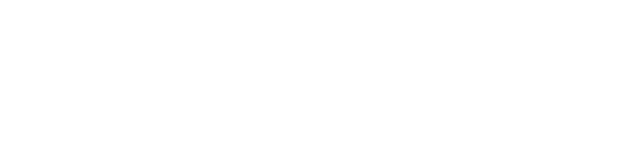
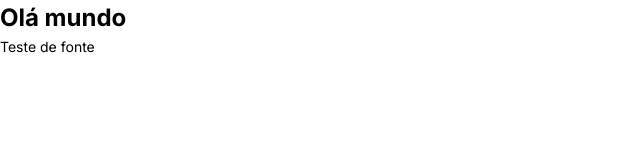
Before and after one commit to EricBrianb12/frontendmentor-projects, a plain HTML site: page perfil-links-sociais/index.html in a window 1280 px wide. Shown: the whole page, without its empty margins (0-640 px from the left). Drawn offline with Linux system fonts and the light colour scheme.

Commit message:
Criado os arquivos de estilização (mainPage.css) e (global.css) e feito a configuração do Root com as cores e as tipografias

```diff
--- a/perfil-links-sociais/index.html
+++ b/perfil-links-sociais/index.html
@@ -4,11 +4,16 @@
 <head>
   <meta charset="UTF-8">
   <meta name="viewport" content="width=device-width, initial-scale=1.0">
+  <link rel="preconnect" href="https://fonts.googleapis.com">
+  <link rel="preconnect" href="https://fonts.gstatic.com" crossorigin>
+  <link href="https://fonts.googleapis.com/css2?family=Inter:ital,opsz,wght@0,14..32,100..900;1,14..32,100..900&display=swap" rel="stylesheet">
   <title>Social links</title>
+  <link rel="stylesheet" href="styles/style.css">
 </head>
 
 <body>
-
+  <h1>Olá mundo</h1>
+  <p class="p_regular">Teste de fonte</p>
 </body>
 
 </html>
--- /dev/null
+++ b/perfil-links-sociais/styles/global.css
@@ -0,0 +1,33 @@
+* {
+  padding: 0;
+  margin: 0;
+  box-sizing: border-box;
+}
+
+:root {
+  /* colors */
+  --grey-900: #141414;
+  --grey-800: #1f1f1f;
+  --grey-700: #333333;
+
+  --green: #c4f82a;
+  --white: #fff;
+
+  /* Tipography */
+  --font-family: "Inter";
+  --title: 700 24px/1.5 var(--font-family), sans-serif;
+  --p_regular: normal 14px/1.5 var(--font-family), sans-serif;
+  --p_bold: 700 14px/1.5 var(--font-family), sans-serif;
+}
+
+h1 {
+  font: var(--title);
+}
+
+.p_regular {
+  font: var(--p_regular);
+}
+
+.p_bold {
+  font: var(--p_bold);
+}
--- a/perfil-links-sociais/styles/style.css
+++ b/perfil-links-sociais/styles/style.css
@@ -0,0 +1,2 @@
+@import "global.css";
+@import "mainPage.css";
```
Also changed, not shown: perfil-links-sociais/styles/mainPage.css (added).
